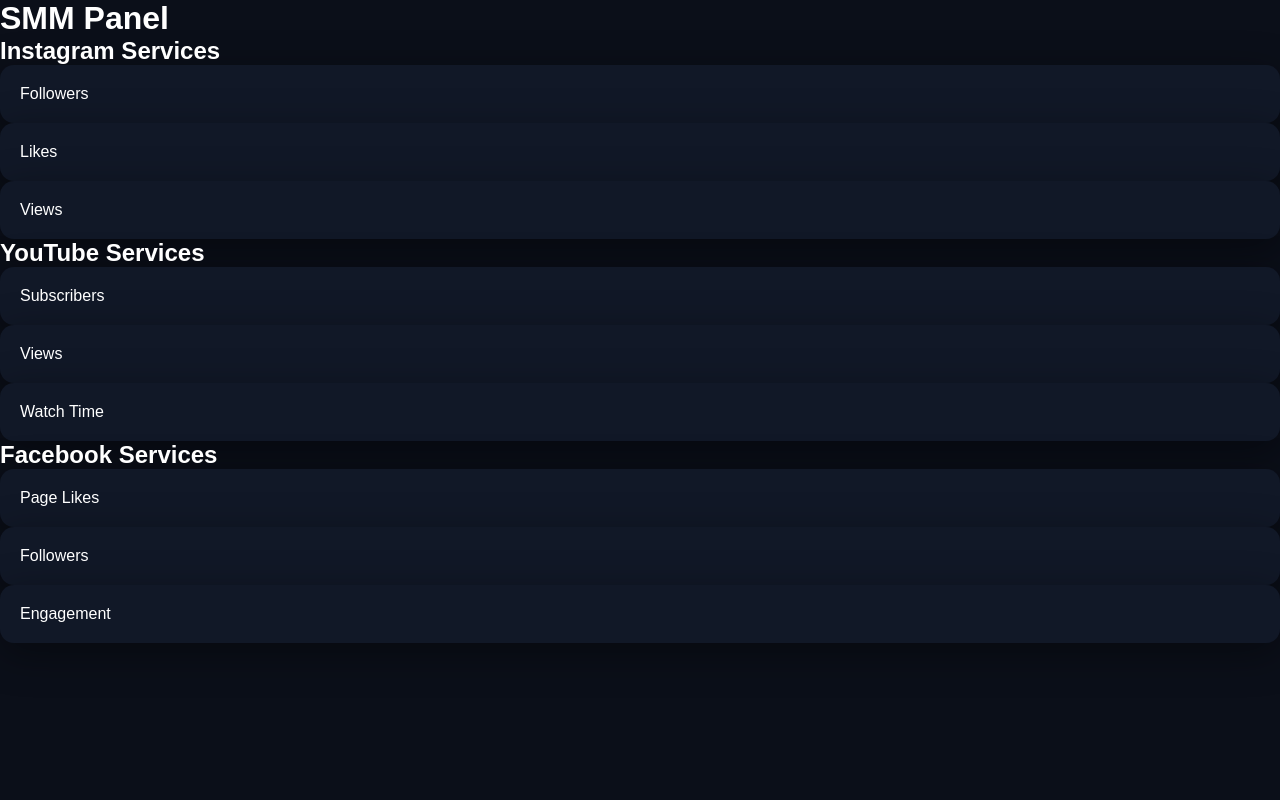
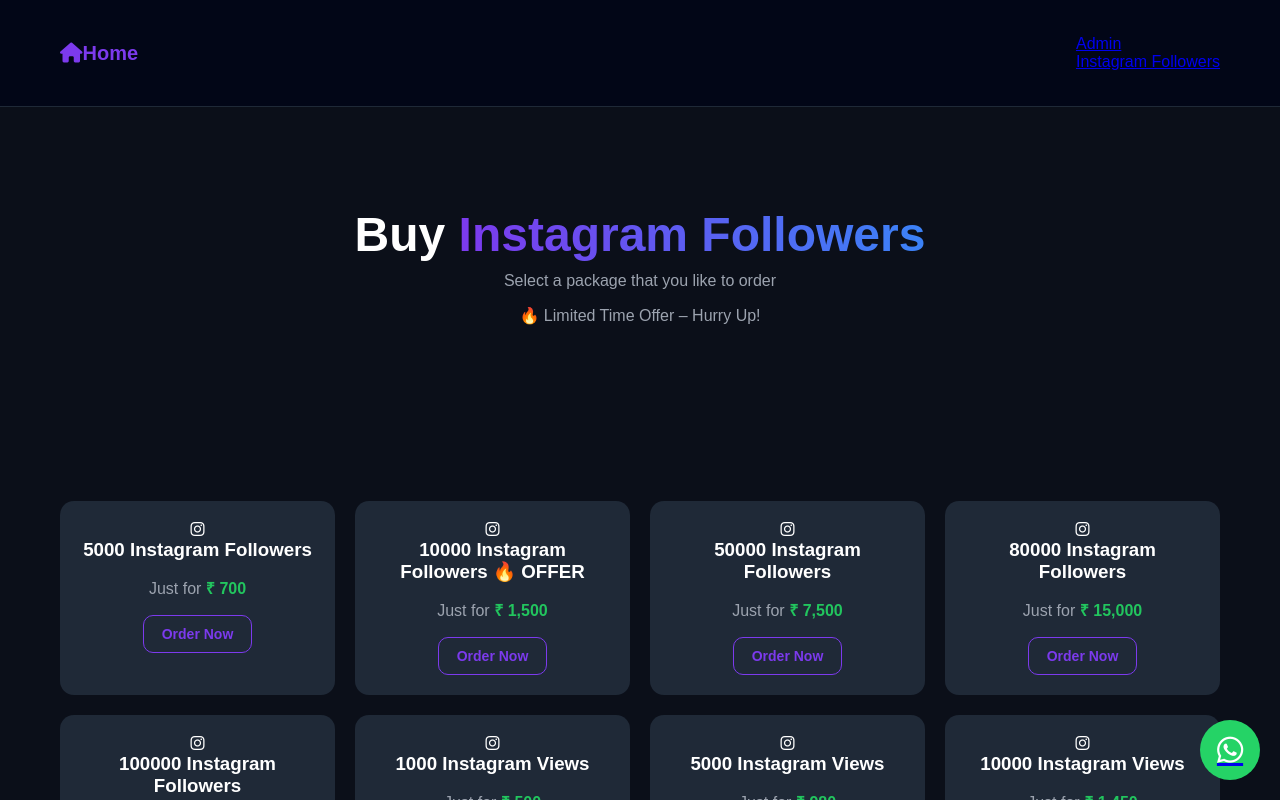
Before and after one commit to vivekdhumal9326/frontendinstanew, a React (Vite) app: page / in a window 1280 px wide. Shown: the top 800 px of the page. Built offline with nearby package versions, Linux system fonts and the light colour scheme.

Commit message:
Refactor App component to use React Router

```diff
--- a/src/App.jsx
+++ b/src/App.jsx
@@ -1,43 +1,23 @@
-import "./App.css";
+import React, {useState} from 'react'
+import {Routes, Route} from 'react-router-dom'
+import AdminLogin from './pages/AdminLogin';
+import Dashboard from './pages/Dashboard';
+import AdminDashboard from './pages/AdminDashboard';
 
 function App() {
+  const [isAuth, setIsAuth] = useState(
+    !!localStorage.getItem("adminToken")
+  );
+
   return (
-    <div className="app">
+    <div className="App">
 
-      <header className="header">
-        <h1>SMM Panel</h1>
-      </header>
 
-      {/* Instagram */}
-      <section className="section">
-        <h2 className="insta">Instagram Services</h2>
-        <div className="grid">
-          <div className="card">Followers</div>
-          <div className="card">Likes</div>
-          <div className="card">Views</div>
-        </div>
-      </section>
-
-      {/* YouTube */}
-      <section className="section">
-        <h2 className="yt">YouTube Services</h2>
-        <div className="grid">
-          <div className="card">Subscribers</div>
-          <div className="card">Views</div>
-          <div className="card">Watch Time</div>
-        </div>
-      </section>
-
-      {/* Facebook */}
-      <section className="section">
-        <h2 className="fb">Facebook Services</h2>
-        <div className="grid">
-          <div className="card">Page Likes</div>
-          <div className="card">Followers</div>
-          <div className="card">Engagement</div>
-        </div>
-      </section>
-
+      <Routes>
+        <Route path='/' element={<Dashboard/>} />
+        <Route path='/adminlogin' element={<AdminLogin onLogin={() => setIsAuth(true)}/>} />
+        <Route path='/admindashboard' element={isAuth ? <AdminDashboard/> : <AdminLogin onLogin={() => setIsAuth(true)}/>} />
+      </Routes>
     </div>
   );
 }
```
